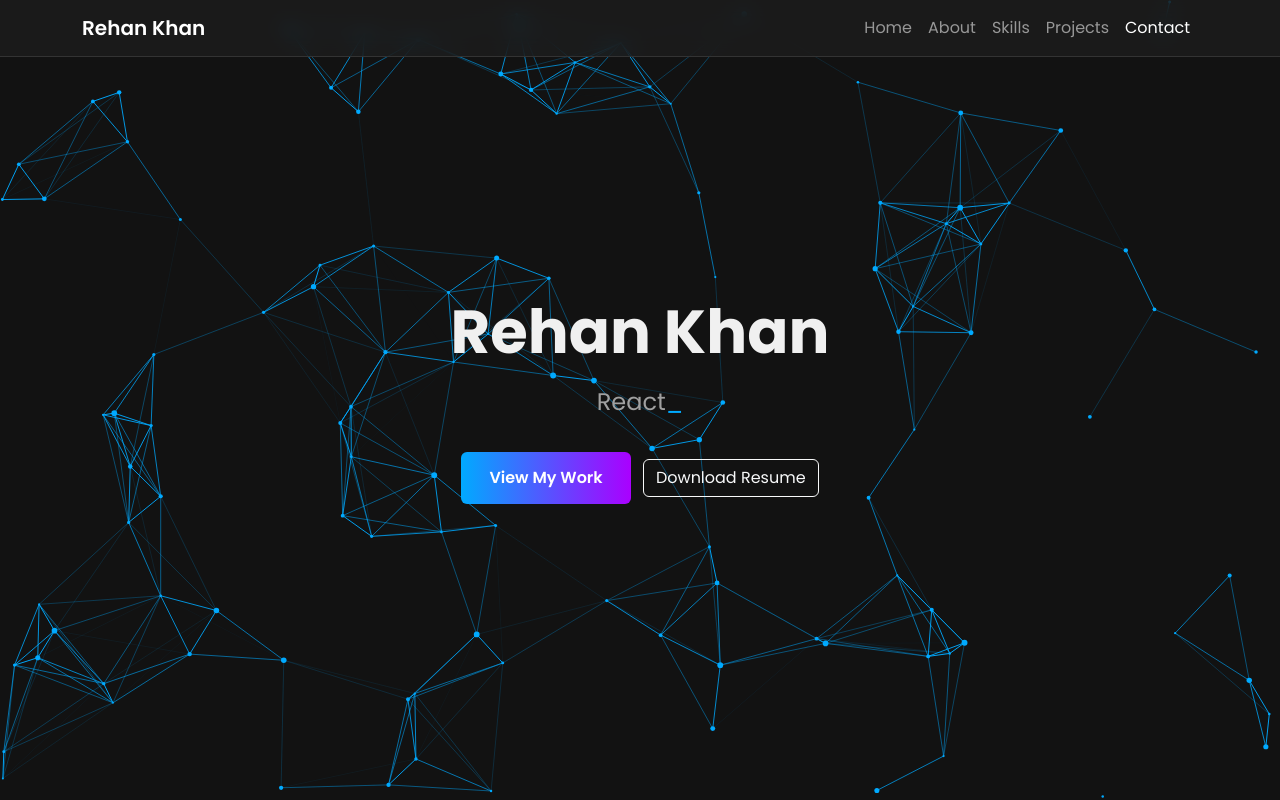
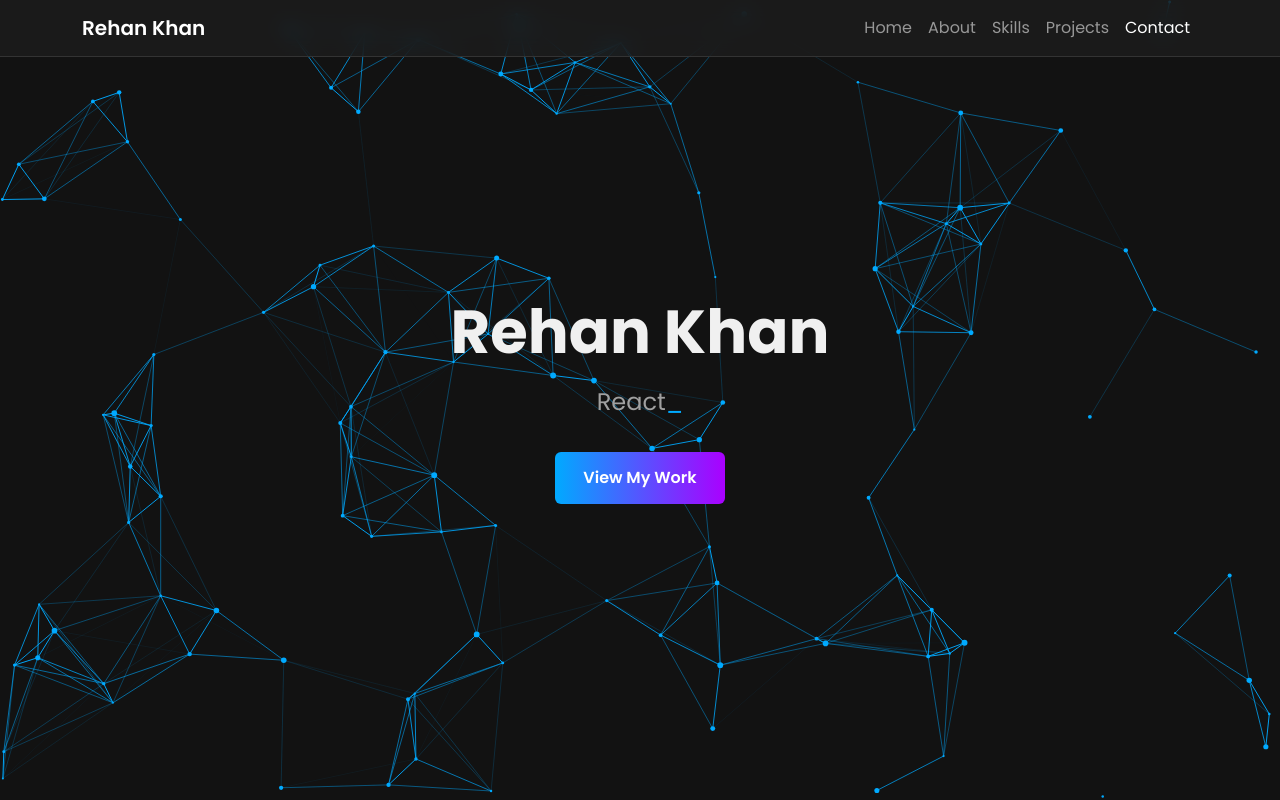
Before and after one commit to IRehanKhanI/Resume1, a plain HTML site: page index.html in a window 1280 px wide. Shown: the top 800 px of the page. Drawn offline with nearby package versions, Linux system fonts and the light colour scheme; animation ran at ten frames a second.

Commit message:
removed download

```diff
--- a/index.html
+++ b/index.html
@@ -304,14 +304,6 @@
         <h1>Rehan Khan</h1>
         <p class="headline"><span id="typed-headline"></span></p>
         <a href="#projects" class="btn btn-primary mt-3">View My Work</a>
-        <a
-          href="path/to/your/resume.pdf"
-          class="btn btn-outline-light mt-3 ms-2"
-          target="_blank"
-          rel="noopener noreferrer"
-          aria-label="Download Resume"
-          >Download Resume</a
-        >
       </div>
     </section>
 
```
